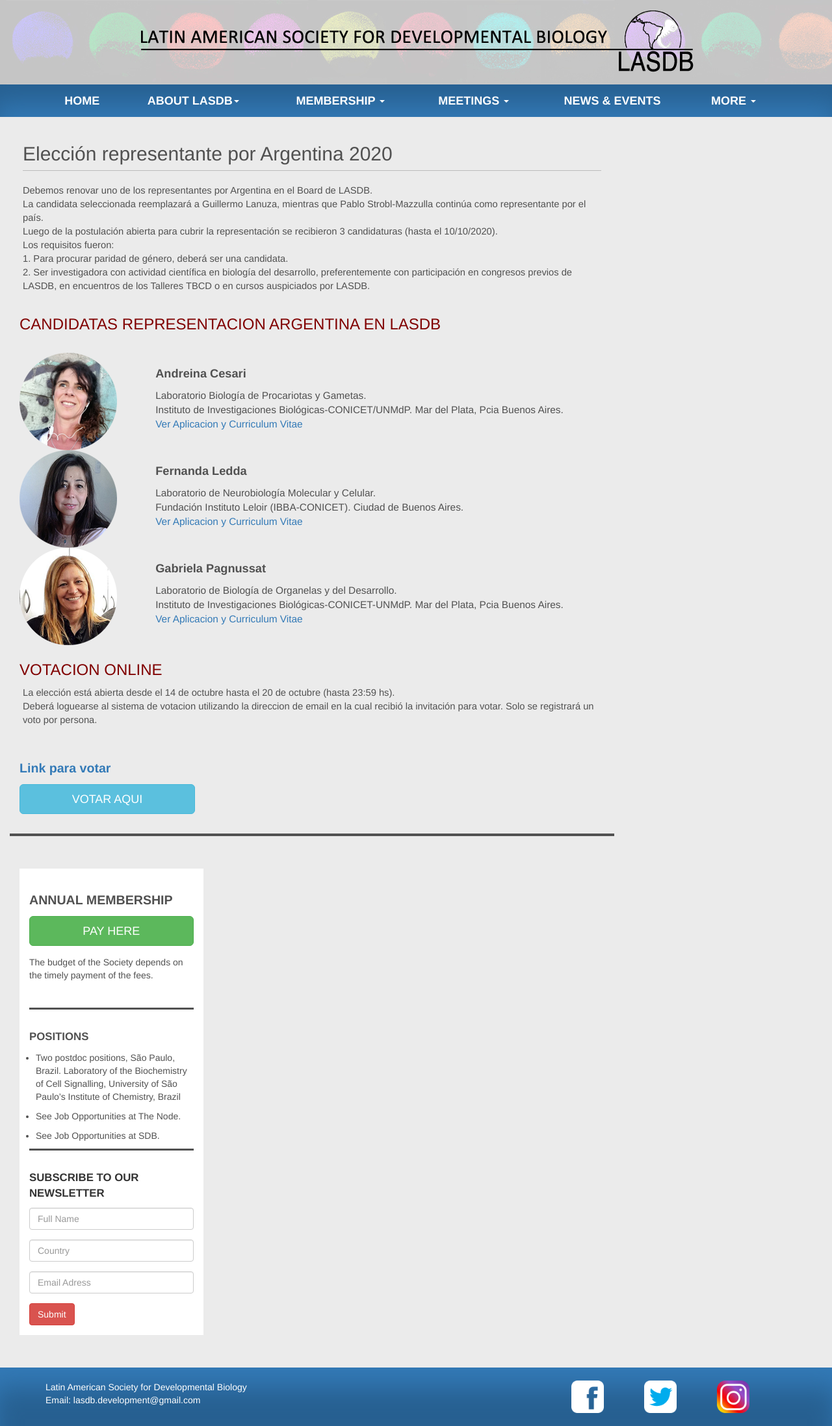
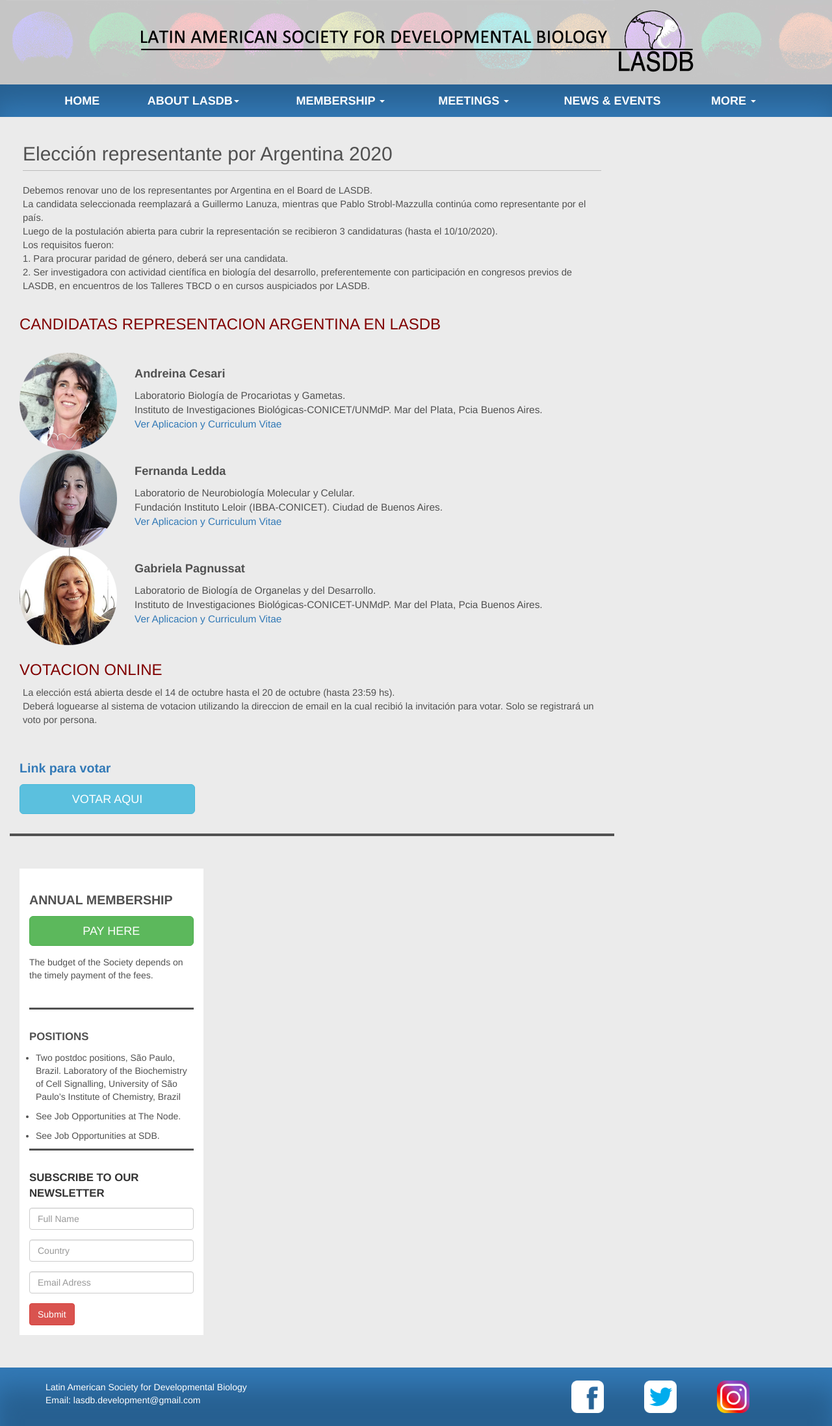
Before and after one commit to lasdb/lasdb.github.io, a Jekyll site: the page built from pages/arg/Argentina-representante-2020.html, in a window 1280 px wide. Shown: the whole page at 65% size. Built offline with Jekyll 4.4.1, drawn with Linux system fonts in a browser that asks for light colours; nearby versions of some CDN libraries.

Commit message:
Update Argentina-representante-2020.html

```diff
--- a/pages/arg/Argentina-representante-2020.html
+++ b/pages/arg/Argentina-representante-2020.html
@@ -22,21 +22,21 @@
                 <table border="0" cellpadding="5" cellspacing="0" width="90%">
                 <tbody>
                 <tr>
-                <td valign="top" width="25%"><img src="{{site.baseurl}}/pages/arg/Andreina-Cesari.png"><br></td>
+                <td valign="top" width="22%"><img src="{{site.baseurl}}/pages/arg/Andreina-Cesari.png"><br></td>
                 <td><p style="font-weight:bold; font-size: 1.3em;">Andreina Cesari</strong><br></p>
                 <p style="font-weight:; font-size: 1.1em;">Laboratorio Biología de Procariotas y Gametas. <br>
                         Instituto de Investigaciones Biológicas-CONICET/UNMdP. Mar del Plata, Pcia Buenos Aires.</span><br>
                 <a href="{{site.baseurl}}/pages/arg/Rep-Arg-2020.html" target="_blank">Ver Aplicacion y Curriculum Vitae </a><br></p></td>
                 </tr>
                 <tr>
-                <td valign="top" width="25%"><img src="{{site.baseurl}}/pages/arg/Fernanda-Ledda.png"></td>
+                <td valign="top" width="22%"><img src="{{site.baseurl}}/pages/arg/Fernanda-Ledda.png"><br></td>
                 <td><p style="font-weight:bold; font-size: 1.3em;">Fernanda Ledda</strong><br></p>
                 <p style="font-weight:; font-size: 1.1em;">Laboratorio de Neurobiología Molecular y Celular. <br>
                         Fundación Instituto Leloir (IBBA-CONICET). Ciudad de Buenos Aires.</span><br>
                 <a href="{{site.baseurl}}/pages/arg/Rep-Arg-2020.html" target="_blank">Ver Aplicacion y Curriculum Vitae </a><br></p></td>
                 </tr>
                 <tr>
-                <td valign="top" width="25%"><img src="{{site.baseurl}}/pages/arg/Gabriela-Pagnussat.png"></td>
+                <td valign="top" width="22%"><img src="{{site.baseurl}}/pages/arg/Gabriela-Pagnussat.png"><br></td>
                 <td><p style="font-weight:bold; font-size: 1.3em;">Gabriela Pagnussat</strong><br></p>
                 <p style="font-weight:; font-size: 1.1em;">Laboratorio de Biología de Organelas y del Desarrollo. <br>
                         Instituto de Investigaciones Biológicas-CONICET-UNMdP. Mar del Plata, Pcia Buenos Aires.</span><br>
```
